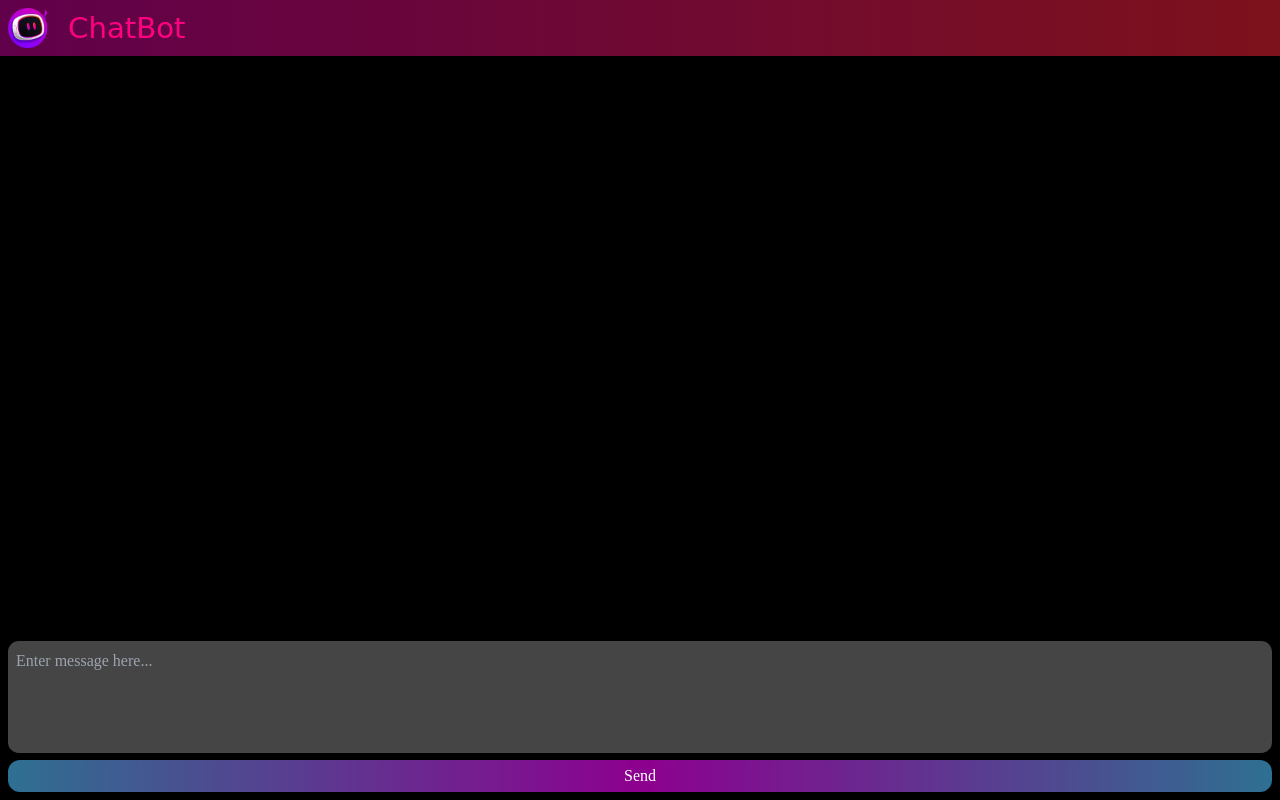
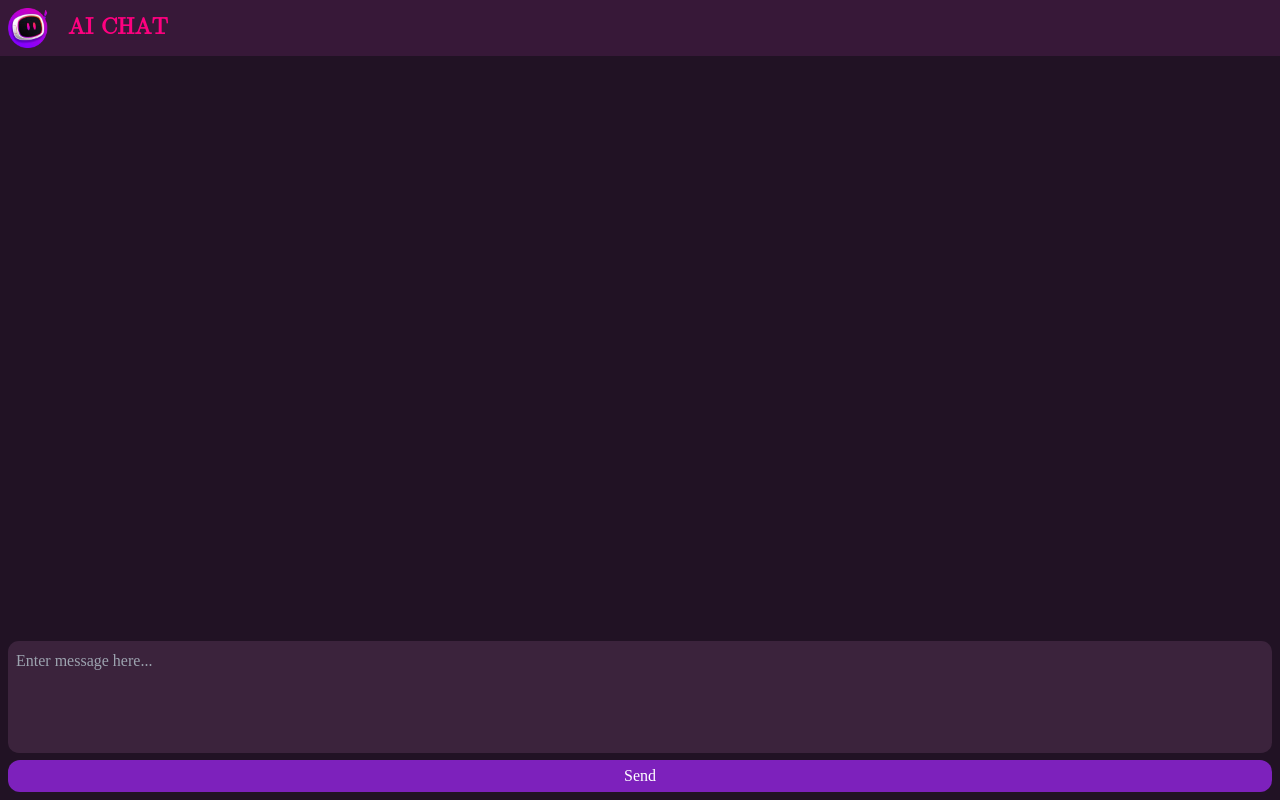
Before and after one commit to rahulv77/ChatBot, a website built with Vite: page index.html in a window 1280 px wide. Built offline with nearby package versions, Linux system fonts and the light colour scheme; some packages are replaced by stand-ins of ours; no server answers.

Commit message:
UI changed

```diff
--- a/index.html
+++ b/index.html
@@ -4,12 +4,12 @@
     <meta charset="UTF-8" />
     <link rel="icon" type="image/svg+xml" href="/chat-bot.webp" />
     <meta name="viewport" content="width=device-width, initial-scale=1.0" />
-    <title>ChatBot</title>
+    <title>AI CHAT</title>
     <link rel="stylesheet" href="style.css" />
   </head>
   <body class="w-full min-h-screen flex flex-col">
     <main
-      class="w-full bg-gemLight min-h max-h flex flex-col"
+      class="bg-main w-full bg-gemLight min-h max-h flex flex-col"
     >
       <!-- Header -->
       <header class="p-2 bg-gemRegular flex gap-5 items-center">
@@ -18,7 +18,7 @@
           alt="chatbot image"
           class="w-10 h-10 rounded-lg"
         />
-        <h1 class="text-cb text-lg font-medium">ChatBot</h1>
+        <h1 class="text-cb text-lg font-medium">AI CHAT</h1>
       </header>
       <!-- Chat Box -->
       <div class="flex-1 overflow-y-auto">
@@ -32,7 +32,7 @@
           id="prompt"
           cols="30"
           rows="4"
-          class="w-full p-2 rounded-md resize-none focus:outline-none"
+          class="bg-textarea w-full p-2 rounded-md resize-none focus:outline-none"
           placeholder="Enter message here..."
         ></textarea>
         <button type="submit" class="w-full p-1 bg-gemSend rounded text-white">
--- a/main.js
+++ b/main.js
@@ -62,7 +62,7 @@ function loader(item) {
     if (item.textContent === "....") {
       item.textContent = "";
     }
-  }, 300);
+  }, 200);
 }
 
 
```
Also changed, not shown: style.css.
